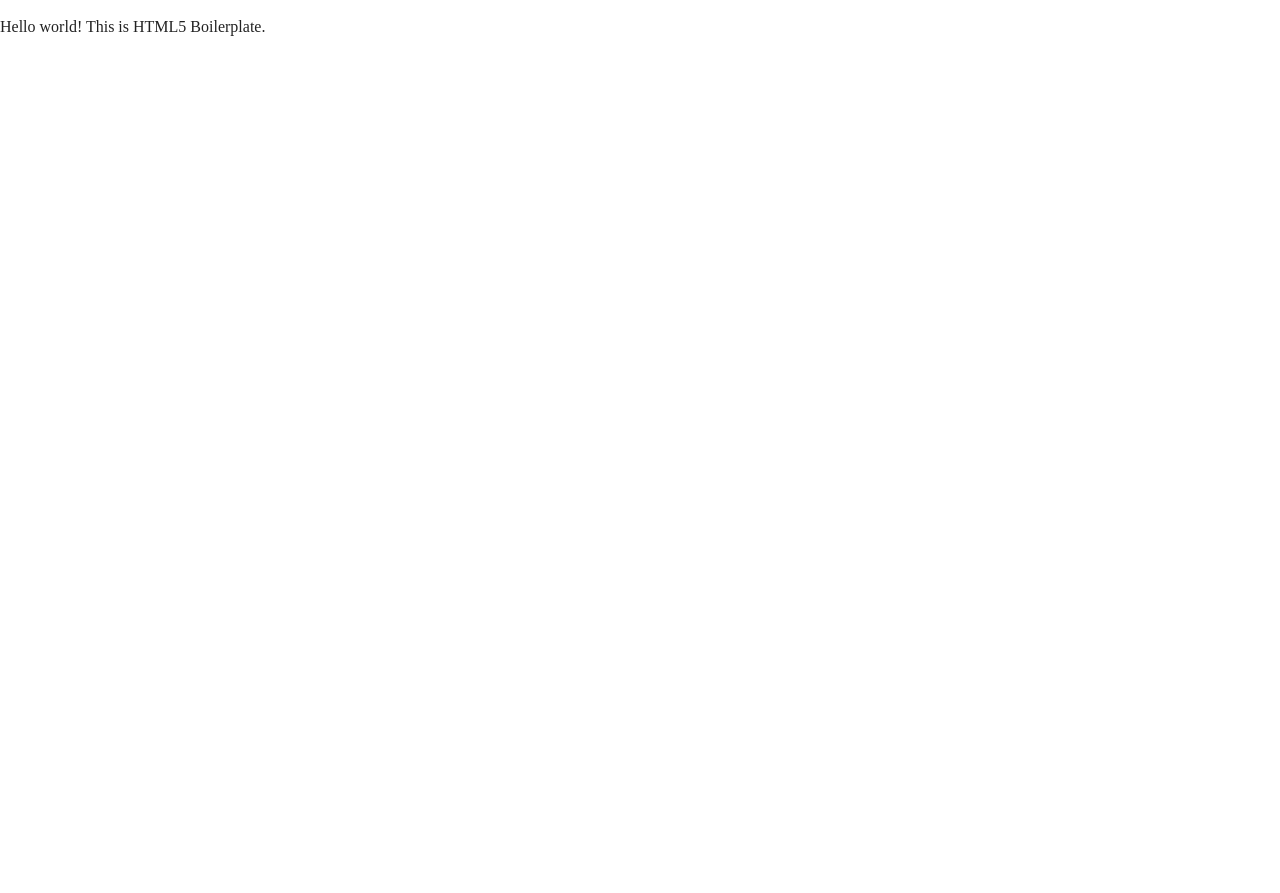
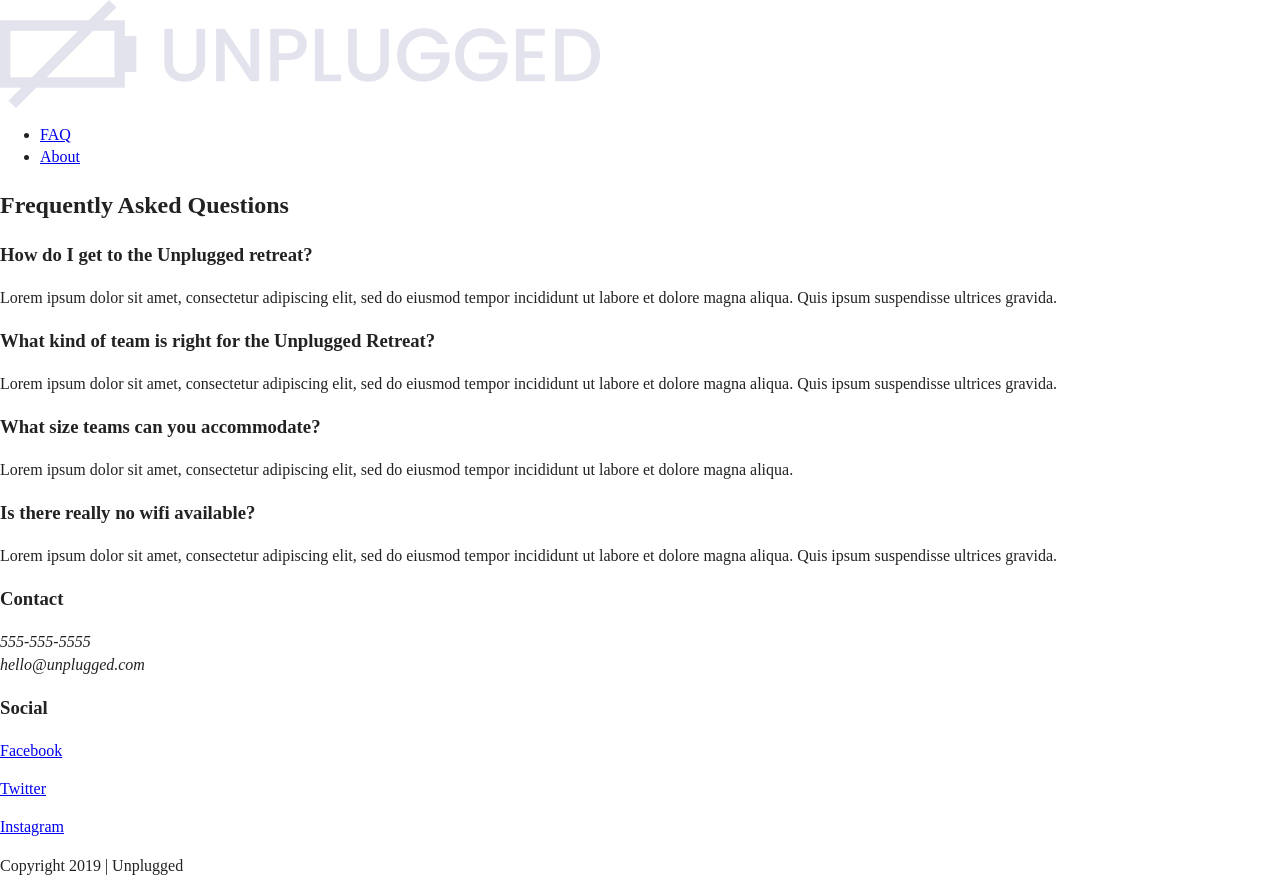
Before and after one commit to heatherwurm/unplugged-retreat, a website: page faq/index.html in a window 1280 px wide. Before the commit the page ends 800 px from the top, so only its background shows below. Drawn offline with Linux system fonts and the light colour scheme; files whose address does not match are found by name.

Commit message:
Added html to faq page

```diff
--- a/faq/index.html
+++ b/faq/index.html
@@ -23,9 +23,64 @@
 </head>
 
 <body>
+  <header>
+    <div class="content-wrapper">
+      <a href="#"><img src="img/unpluggedlogo.png" alt="unplugged logo"></a>
+      <div class="header-divider"></div>
+      <nav>
+          <ul>
+            <li><a href="faq/index.html" target="_blank">FAQ</a></li>
+            <li><a href="about/index.html" target="_blank">About</a></li>
+          </ul>
+      </nav>
+    </div>
+  </header>
+  <main>
+    <section class="faq">
+      <div class="content-wrapper">
+        <div class="faq-content">
+          <h2>Frequently Asked Questions</h2>
+          <h3>How do I get to the Unplugged retreat?</h3>
+          <p>Lorem ipsum dolor sit amet, consectetur adipiscing elit, sed do eiusmod tempor incididunt ut labore et dolore magna aliqua. Quis ipsum suspendisse ultrices gravida.</p>
+          <h3>What kind of team is right for the Unplugged Retreat?</h3>
+          <p>Lorem ipsum dolor sit amet, consectetur adipiscing elit, sed do eiusmod tempor incididunt ut labore et dolore magna aliqua. Quis ipsum suspendisse ultrices gravida.</p>
+          <h3>What size teams can you accommodate?</h3>
+          <p>Lorem ipsum dolor sit amet, consectetur adipiscing elit, sed do eiusmod tempor incididunt ut labore et dolore magna aliqua.</p>
+          <h3>Is there really no wifi available?</h3>
+          <p>Lorem ipsum dolor sit amet, consectetur adipiscing elit, sed do eiusmod tempor incididunt ut labore et dolore magna aliqua. Quis ipsum suspendisse ultrices gravida.</p>
+        </div>
+      </div>
+    </section>
+  </main>
+
+  <footer>
+    <div class="content-wrapper">
+      <div class="footer-content">
+        <div class="contact">
+          <h3>Contact</h3>
+          <address>
+            <p>555-555-5555<br>hello@unplugged.com</p>
+          </address>
+        </div>
+        <div class="social">
+          <h3>Social</h3>
+          <div class="social-icons">
+            <p><a href="https://www.facebook.com/" target="_blank">Facebook</a></p>
+            <p><a href="https://www.twitter.com/" target="_blank">Twitter</a></p>
+            <p><a href="https://www.instagram.com/" target="_blank">Instagram</a></p>
+          </div>
+        </div>
+      </div> <!-- footer content ends -->
+    </div> <!--footer content-wrapper ends-->
+
+    <div class="copyright">
+      <p>Copyright 2019 | Unplugged</p>
+    </div>
+  </footer>
 
   <!-- Add your site or application content here -->
-  <p>Hello world! This is HTML5 Boilerplate.</p>
+
+
   <script src="../js/vendor/modernizr-3.11.2.min.js"></script>
   <script src="../js/plugins.js"></script>
   <script src="../js/main.js"></script>
```
Also changed, not shown: about/index.html (+1 -2 lines).
